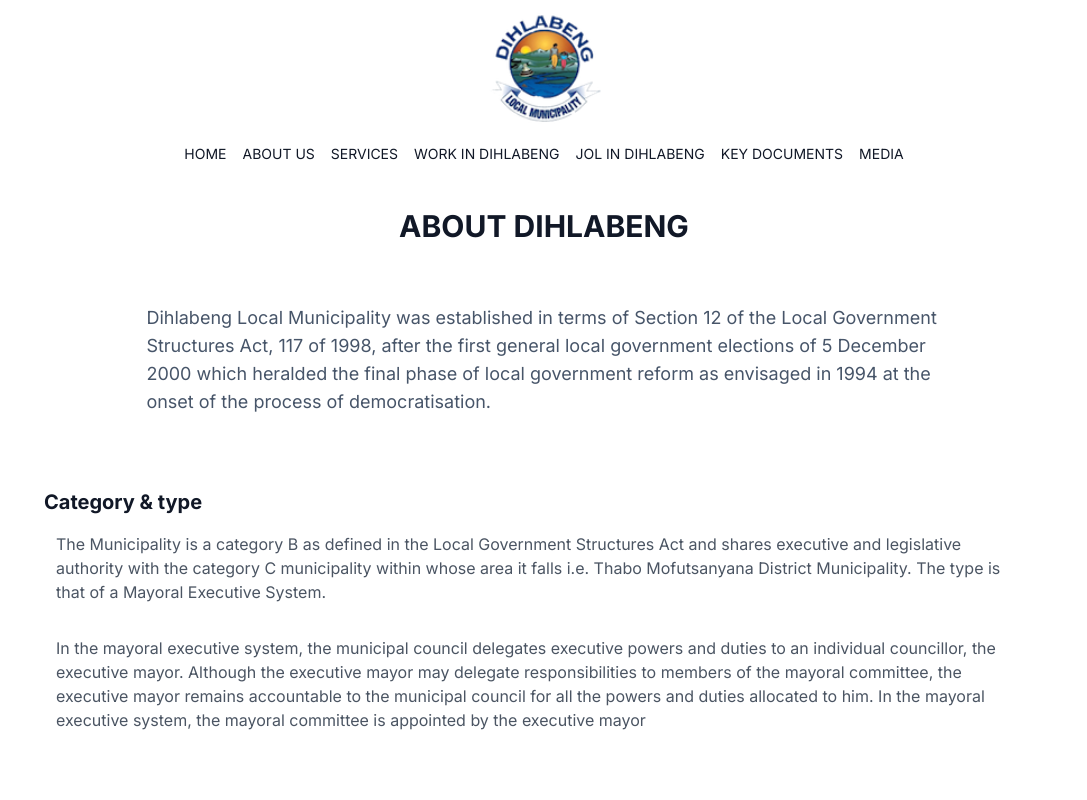
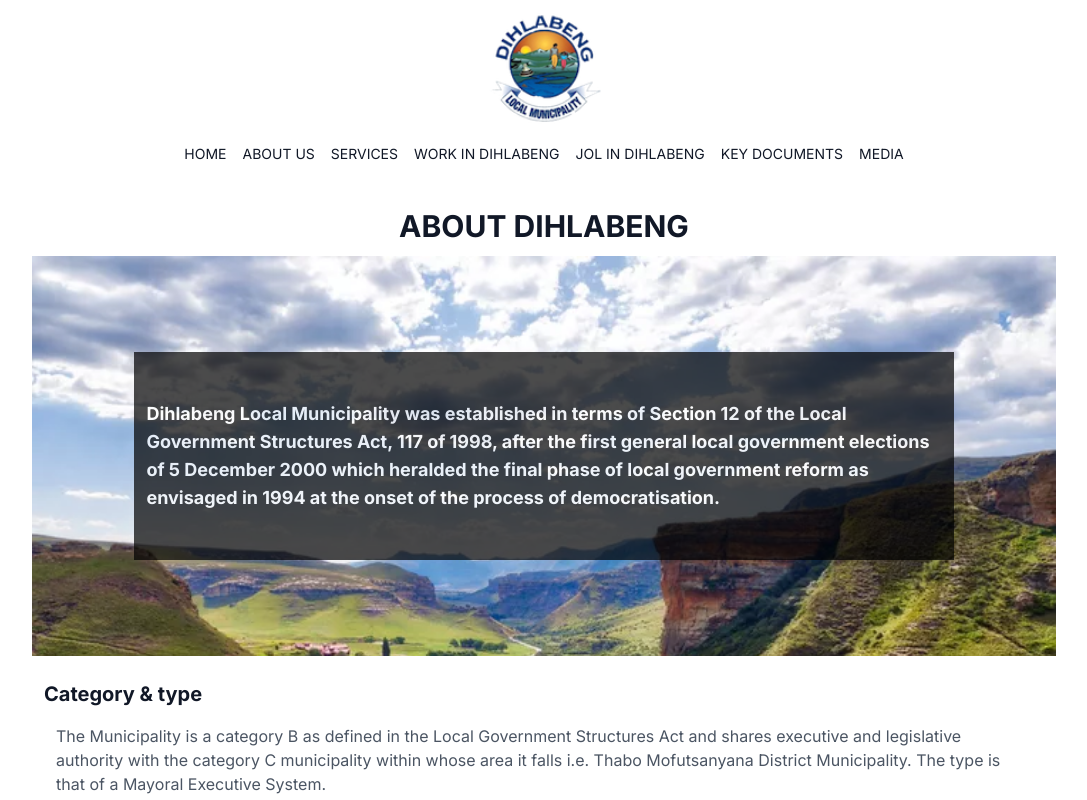
Before and after one commit to khumakotshepo1/dihlabeng.org.za, a Next.js app: page /about-us/about-dihlabeng in a window 1280 px wide. Shown: the top 800 px of the page, without its empty margins (96-1183 px from the left). Built offline with nearby package versions, Linux system fonts and the light colour scheme.

Commit message:
Added contacts on the home screen

```diff
--- a/app/HomeHero.tsx
+++ b/app/HomeHero.tsx
@@ -4,13 +4,29 @@
 
 const HomeHero = () => {
   return (
-    <div className="min-h-[70vh] w-full bg-dlm_hq-hero bg-no-repeat bg-cover flex justify-center items-center relative">
-      <div className="absolute h-full w-full bg-orange-400 opacity-50"></div>
+    <div className="min-h-[70vh] w-full bg-dlm_hq-hero bg-no-repeat bg-cover flex justify-center items-center relative px-6">
+      <div className="absolute h-full w-full bg-orange-300 opacity-50"></div>
+      <article className="absolute top-3 right-3">
+        <div className=" text-white bg-black opacity-60 p-3 font-bold xl:text-xl rounded-2xl flex gap-6">
+          <div className="flex gap-2 justify-center items-center cursor-pointer">
+            <span className="border-2 rounded-full border-white p-0.5 xl:p-2 ">
+              <IoIosCall />
+            </span>
+            <p className="sm:hidden xl:block">+27 58 303 1123</p>
+          </div>
+          <div className="flex gap-2 justify-center items-center cursor-pointer">
+            <span className="border-2 rounded-full border-white p-0.5 xl:p-2">
+              <IoIosMail />
+            </span>
+            <p className="sm:hidden xl:block">admin@dihlabeng.org.za</p>
+          </div>
+        </div>
+      </article>
       <div className="bg-black opacity-90 text-white p-6 text-center">
-        <h1 className="text-6xl font-bold tracking-wider my-4">
+        <h1 className="text-2xl xl:text-6xl font-bold tracking-wider my-4">
           Welcome to our Local Municipality.
         </h1>
-        <p className="text-2xl font-semibold text-gray-200 my-4">
+        <p className="text-lg xl:text-2xl font-semibold text-gray-200 my-4">
           Explore opportunities and scrutinize our service level agreement
         </p>
       </div>
--- a/app/about-us/about-dihlabeng/page.tsx
+++ b/app/about-us/about-dihlabeng/page.tsx
@@ -6,13 +6,15 @@
       <h1 className="text-center text-3xl font-bold p-3 uppercase">
         About Dihlabeng
       </h1>
-      <h2 className="text-lg text-center px-3 py-12 md:w-4/5 text-slate-600 mx-auto lg:text-start">
-        Dihlabeng Local Municipality was established in terms of Section 12 of
-        the Local Government Structures Act, 117 of 1998, after the first
-        general local government elections of 5 December 2000 which heralded the
-        final phase of local government reform as envisaged in 1994 at the onset
-        of the process of democratisation.
-      </h2>
+      <div className="text-white bg-clarens-hero bg-no-repeat w-full bg-cover py-24">
+        <h2 className="text-lg text-center px-3 py-12 md:w-4/5 mx-auto lg:text-start bg-black opacity-70 font-bold">
+          Dihlabeng Local Municipality was established in terms of Section 12 of
+          the Local Government Structures Act, 117 of 1998, after the first
+          general local government elections of 5 December 2000 which heralded
+          the final phase of local government reform as envisaged in 1994 at the
+          onset of the process of democratisation.
+        </h2>
+      </div>
       <article className="px-3 py-6 flex flex-col justify-center md:justify-start items-center">
         <h3 className="text-xl font-bold w-full text-center md:text-left">
           Category & type
--- a/app/about-us/government/executive/members-of-the-mayoral-committee/page.tsx
+++ b/app/about-us/government/executive/members-of-the-mayoral-committee/page.tsx
@@ -3,8 +3,8 @@
 const Mmc = () => {
   return (
     <section className="lg:w-4/5 xl:w-3/4 mx-auto">
-      <article className="flex flex-col justify-center items-center h-[1100px] p-6 bg-[url('../public/img/townhall.webp')] bg-no-repeat bg-cover relative bg-top">
-        <span className="bg-teal-400 opacity-60 absolute h-full w-full"></span>
+      <article className="flex flex-col justify-center items-center h-[1100px] p-6 bg-[url('../public/img/townhall.webp')] bg-no-repeat bg-cover relative bg-top rounded-full">
+        <span className="bg-teal-400 opacity-20 absolute h-full w-full rounded-full"></span>
         <div className="text-white z-10 bg-black opacity-80 shadow-lg shadow-black">
           <h1 className="text-center text-3xl font-bold p-3 uppercase">
             Members of the Mayoral Committee
--- a/app/about-us/government/executive/office-of-the-mayor/page.tsx
+++ b/app/about-us/government/executive/office-of-the-mayor/page.tsx
@@ -4,13 +4,13 @@
 const OfficeOfTheMayor = () => {
   return (
     <section>
-      <article className="flex flex-col justify-center items-center h-[1100px] p-6 bg-[url('../public/img/townhall.webp')] bg-no-repeat bg-cover relative bg-top">
-        <span className="bg-blue-400 opacity-60 absolute h-full w-full"></span>
+      <article className="flex flex-col justify-center items-center h-[1100px] p-6 bg-[url('../public/img/townhall.webp')] bg-no-repeat bg-cover relative bg-top rounded-full">
+        <span className="bg-blue-400 opacity-20 absolute h-full w-full rounded-full"></span>
         <div className="text-white z-10 bg-black opacity-80 shadow-lg shadow-black">
           <h1 className="text-center capitalize text-3xl font-bold p-3">
             Office of the mayor
           </h1>
-          <p className="text-center capitalize text-xl font-bold py-3 px-6 my-6">
+          <p className="text-center capitalize text-lg font-bold py-3 px-6 my-6">
             The Council comprises an elected Mayor, Councillors, executive
             committee and several implementation committees. The Dihlabeng Mayor
             is Councillor Tseki Tseki.
--- a/app/layout.tsx
+++ b/app/layout.tsx
@@ -16,7 +16,7 @@
   children: React.ReactNode;
 }) {
   return (
-    <html lang="en" className="min-h-full scroll-smooth antialiased">
+    <html lang="en" className="h-full scroll-smooth antialiased">
       <body
         className={`${inter.className} text-gray-900 flex flex-col min-h-full lg:w-4/5 mx-auto leading-6 bg-no-repeat bg-cover`}
       >
--- a/tailwind.config.ts
+++ b/tailwind.config.ts
@@ -13,7 +13,9 @@
         'gradient-conic':
           'conic-gradient(from 180deg at 50% 50%, var(--tw-gradient-stops))',
           'mayor-hero':'url("../public/img/townhall.webp")',
-          'dlm_hq-hero':'url("../public/img/dihlabeng_hq.webp")'
+          'dlm_hq-hero':'url("../public/img/dihlabeng_hq.webp")',
+          'clarens-hero':'url("../public/img/clarens.webp")'
+
       },
     },
     screens: {
```
Also changed, not shown: public/img/clarens.webp (added).
